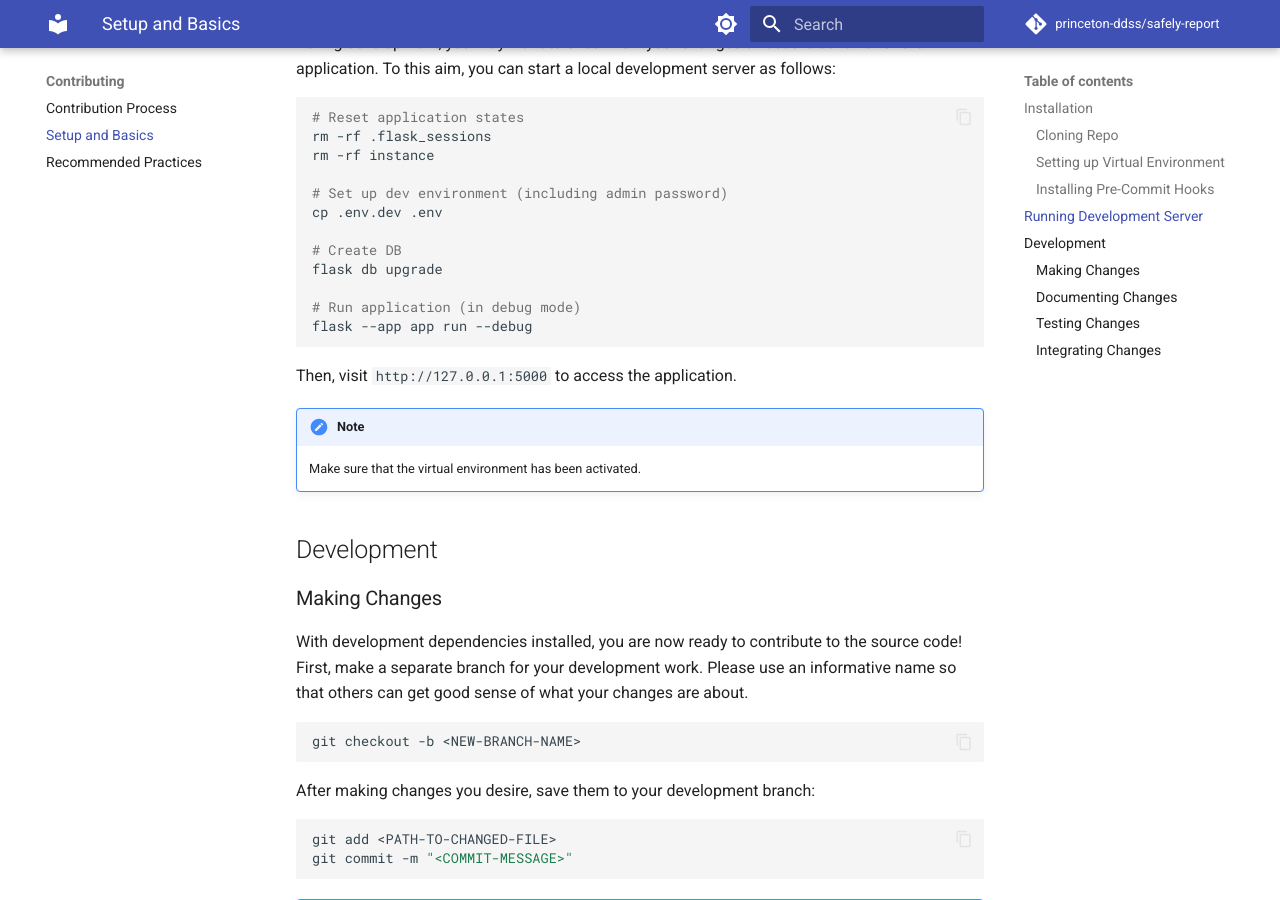
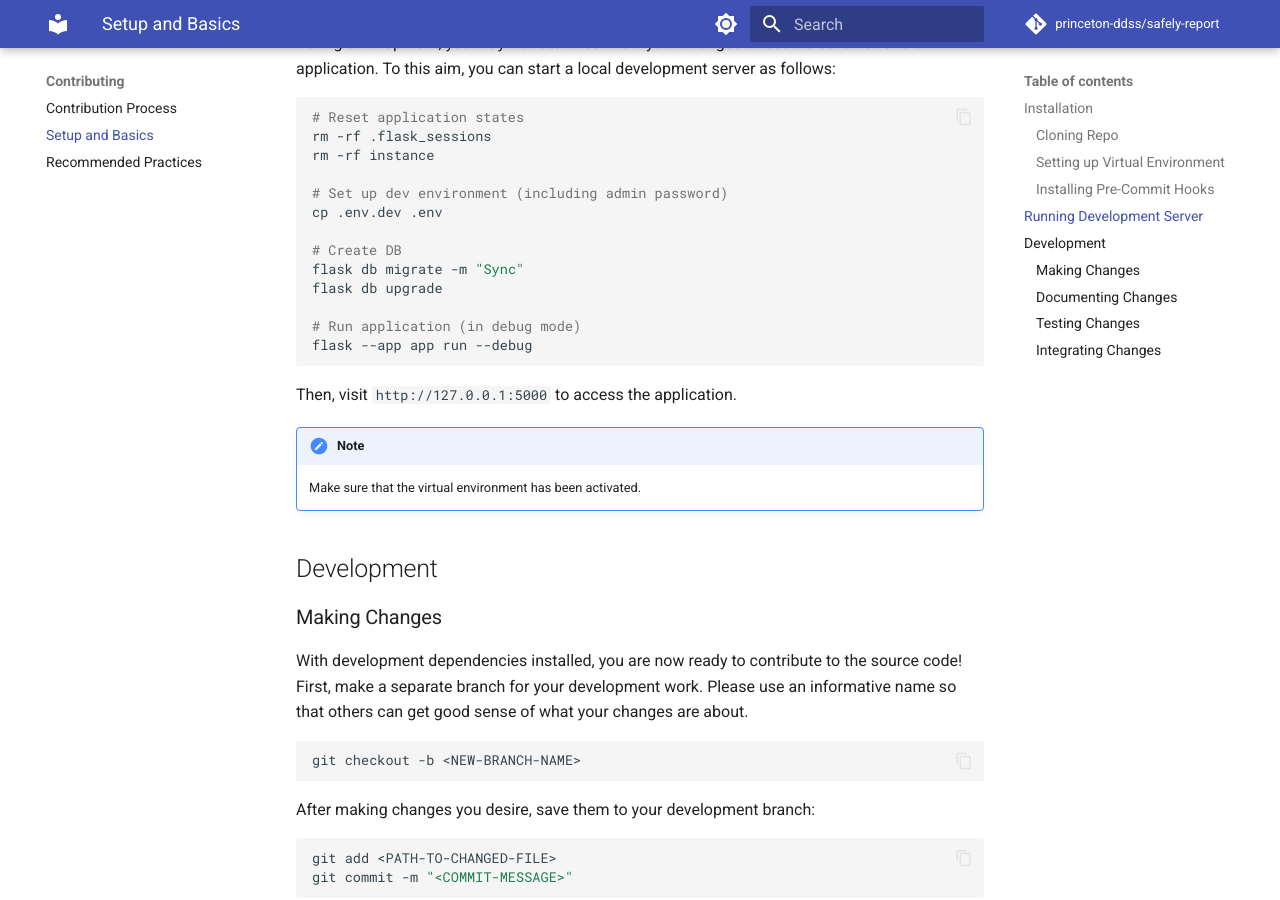
Before and after one commit to sylvaingchassang/ddss-safely-report, an MkDocs documentation site: the page built from docs/mkdocs/contributing/setup.md, in a window 1280 px wide and 900 px high, scrolled down 1175 px. Built offline with MkDocs 1.6.1 and Material for MkDocs 9.7.7, drawn with Linux system fonts in a browser that asks for light colours; comment, search, counter and statistics services are not loaded.

Commit message:
Retain DB migration command
DB migration should be run at runtime to sync with
dynamically defined tables (i.e., roster tables).

```diff
--- a/docs/mkdocs/contributing/setup.md
+++ b/docs/mkdocs/contributing/setup.md
@@ -66,6 +66,7 @@ rm -rf instance
 cp .env.dev .env
 
 # Create DB
+flask db migrate -m "Sync"
 flask db upgrade
 
 # Run application (in debug mode)
```
